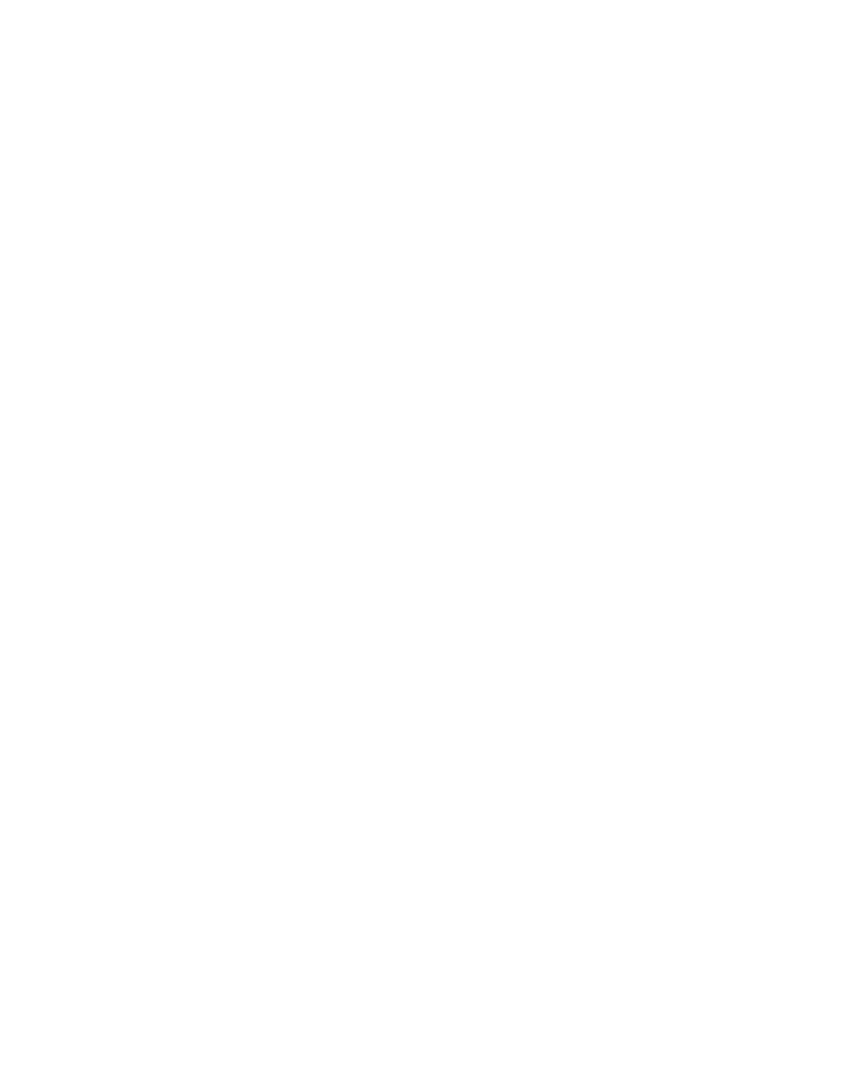
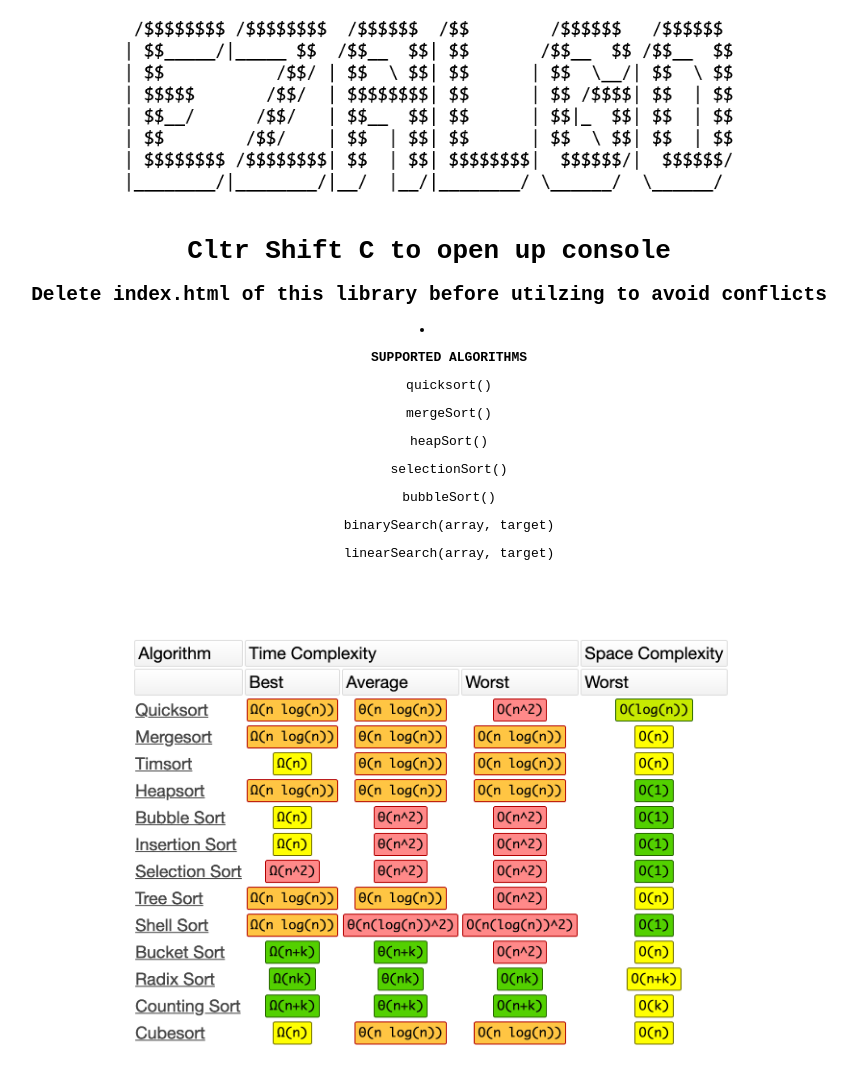
Before and after one commit to Yanguangchen/EzAlgo.js, a plain HTML site: page index.html in a window 1280 px wide. Shown: the whole page, without its empty margins (211-1068 px from the left). Before the commit the page ends 800 px from the top, so only its background shows below. Drawn offline with Linux system fonts and the light colour scheme.

Commit message:
CSS added

```diff
--- a/index.html
+++ b/index.html
@@ -14,10 +14,45 @@
         <script src="mainFile.min.js"></script>
     </head>
     <body>
-        <!--[if lt IE 7]>
-            <p class="browsehappy">You are using an <strong>outdated</strong> browser. Please <a href="#">upgrade your browser</a> to improve your experience.</p>
-        <![endif]-->
+        <img id="logo" src="logo.png">
+        <h1>Cltr Shift C to open up console</h1>
+        <h2>Delete index.html of this library before utilzing to avoid conflicts</h2>
+        <div id="list">
+        <li>
+            <b><ul>SUPPORTED ALGORITHMS</ul></b>
+            <ul>quicksort()</ul>
+            <ul>mergeSort()</ul>
+            <ul>heapSort()</ul>
+            <ul>selectionSort()</ul>
+            <ul>bubbleSort()</ul>
+            <ul>binarySearch(array, target)</ul>
+            <ul>linearSearch(array, target)</ul>
+        </li>
+        </div>
+        <img id="bigo" src="BigO.png">
 
-        <script src="" async defer></script>
     </body>
 </html>
+
+<style>
+    html {
+        text-align: center;
+        font-family: monospace;
+    }
+
+    img {
+    }
+
+    #list {
+        text-align: center;
+    }
+
+    #logo {
+        width: 50%;
+    }
+
+    #bigo{
+        margin-top: 5%;
+        width: 50%;
+    }
+</style>
```
Also changed, not shown: BigO.png (added), logo.png (added).
